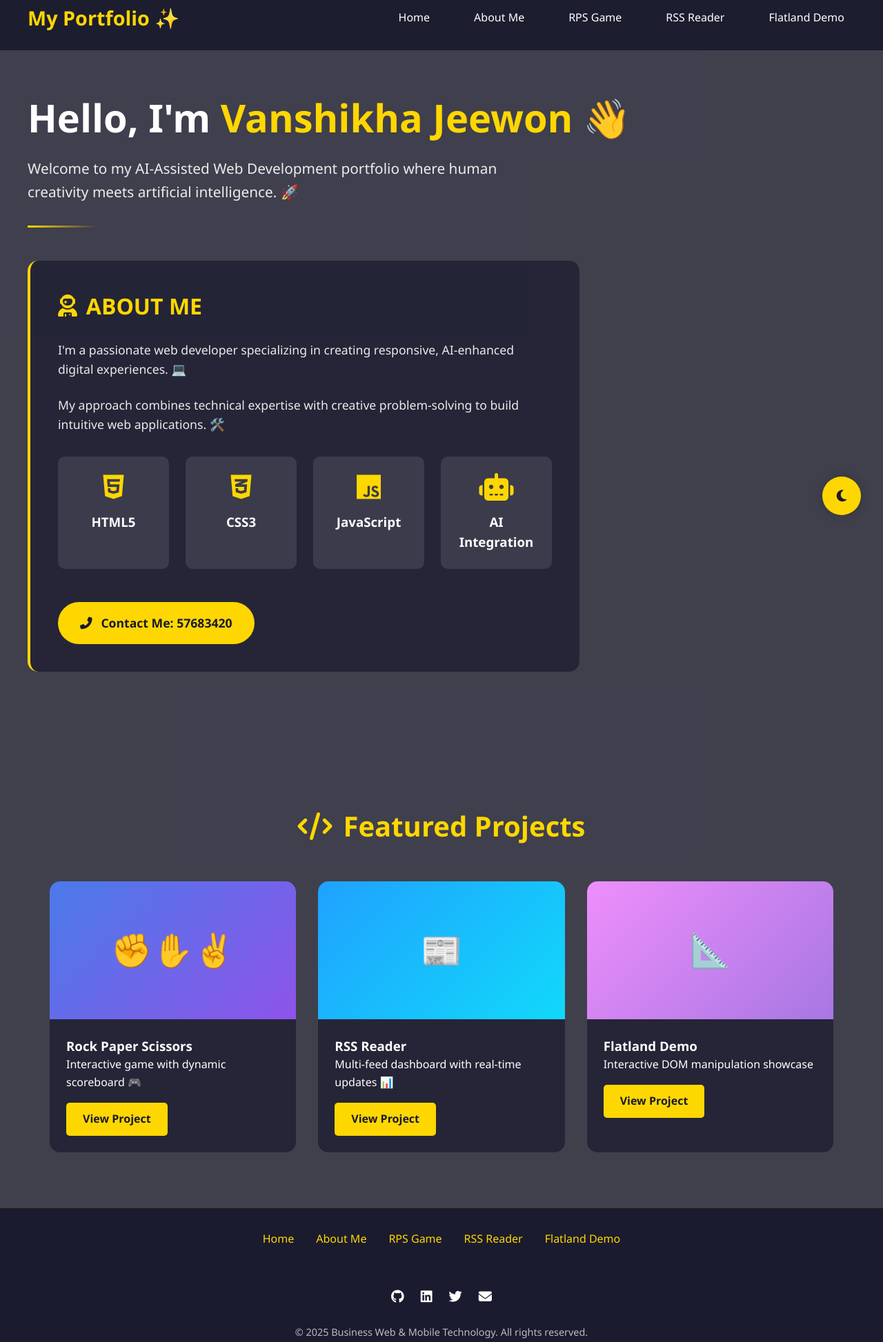
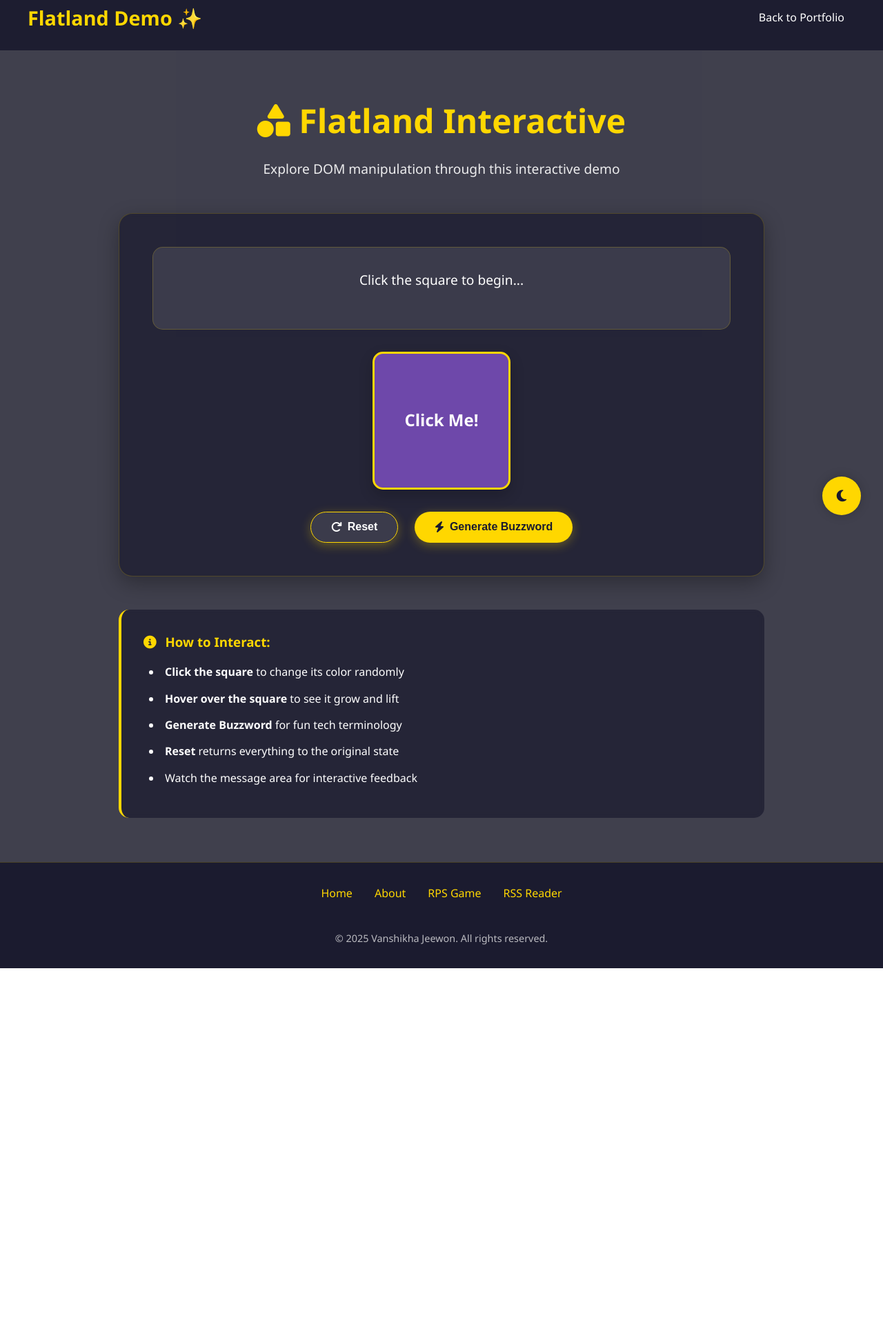
Before and after one commit to Vanshikha02/Business-web-and-mobile-technology-, a plain HTML site: page index.html in a window 1280 px wide. Shown: the part 21-1967 px from the top of the page at 69% size. After the commit the page ends 1425 px from the top, so only its background shows below. Drawn offline with Linux system fonts and the light colour scheme.

Commit message:
UPDATING ON FLATLAND

```diff
--- a/index.html
+++ b/index.html
@@ -3,11 +3,11 @@
 <head>
     <meta charset="UTF-8">
     <meta name="viewport" content="width=device-width, initial-scale=1.0">
-    <title>My Portfolio | AI-Enhanced Web Developer</title>
+    <title>Flatland Demo | Interactive DOM Manipulation</title>
     <link rel="stylesheet" href="https://cdnjs.cloudflare.com/ajax/libs/font-awesome/6.4.0/css/all.min.css">
     <style>
         :root {
-            /* Light Theme (default) */
+            /* Consistent with your portfolio theme */
             --primary: #6e48aa;
             --secondary: #9d50bb;
             --accent: #ffd700;
@@ -19,40 +19,16 @@
             --overlay: rgba(30, 30, 46, 0.85);
             --border-color: rgba(255, 215, 0, 0.2);
 
-            /* Dark Theme */
-            --primary-dark: #8e6cce;
-            --secondary-dark: #b070d0;
-            --accent-dark: #ffdf80;
-            --text-primary-dark: #f8f9fa;
-            --text-secondary-dark: #d0d0d0;
-            --bg-primary-dark: #0d0d1a;
-            --bg-secondary-dark: #1a1a3a;
-            --card-bg-dark: rgba(37, 37, 71, 0.8);
-            --overlay-dark: rgba(13, 13, 26, 0.9);
-
             /* Animation & Layout */
             scroll-behavior: smooth;
             --transition-speed: 0.3s;
-        }
-
-        /* Dark Mode Variables */
-        [data-theme="dark"] {
-            --primary: var(--primary-dark);
-            --secondary: var(--secondary-dark);
-            --accent: var(--accent-dark);
-            --text-primary: var(--text-primary-dark);
-            --text-secondary: var(--text-secondary-dark);
-            --bg-primary: var(--bg-primary-dark);
-            --bg-secondary: var(--bg-secondary-dark);
-            --card-bg: var(--card-bg-dark);
-            --overlay: var(--overlay-dark);
         }
 
         * {
             margin: 0;
             padding: 0;
             box-sizing: border-box;
-            transition: background-color var(--transition-speed), color var(--transition-speed);
+            transition: all var(--transition-speed);
         }
 
         body {
@@ -76,7 +52,7 @@
             z-index: -1;
         }
 
-        /* Navigation */
+        /* Navigation - Consistent with your portfolio */
         nav {
             background: rgba(26, 26, 46, 0.9);
             padding: 1.5rem 2rem;
@@ -121,183 +97,158 @@
             background: rgba(255, 215, 0, 0.1);
         }
 
-        /* Hero Section */
-        .hero {
-            min-height: 90vh;
-            display: flex;
-            align-items: center;
-            padding: 4rem 2rem;
+        /* Main Content */
+        .container {
+            max-width: 1000px;
+            margin: 2rem auto;
+            padding: 2rem;
         }
 
-        .hero-content {
-            max-width: 1200px;
-            margin: 0 auto;
-            width: 100%;
+        .demo-header {
+            text-align: center;
+            margin-bottom: 3rem;
         }
 
-        .hero-text h1 {
-            font-size: 3.5rem;
-            margin-bottom: 1.5rem;
-            line-height: 1.2;
+        .demo-header h1 {
+            font-size: 3rem;
+            color: var(--accent);
+            margin-bottom: 1rem;
         }
 
-        .hero-text h1 span {
-            color: var(--accent);
-            display: inline-block;
-        }
-
-        .hero-text p {
-            font-size: 1.3rem;
-            margin-bottom: 2rem;
+        .demo-header p {
+            font-size: 1.2rem;
             max-width: 700px;
+            margin: 0 auto;
             opacity: 0.9;
         }
 
-        .divider {
-            height: 3px;
-            background: linear-gradient(90deg, var(--accent), rgba(255,215,0,0));
-            margin: 2rem 0;
-            width: 100px;
+        /* Demo Area */
+        .demo-area {
+            background: var(--card-bg);
+            padding: 3rem;
+            border-radius: 20px;
+            backdrop-filter: blur(5px);
+            border: 1px solid var(--border-color);
+            box-shadow: 0 10px 30px rgba(0, 0, 0, 0.3);
+            margin-bottom: 3rem;
         }
 
-        /* About Section */
-        .about {
-            background: var(--card-bg);
-            padding: 2.5rem;
+        #words {
+            min-height: 120px;
+            padding: 2rem;
+            background: rgba(255, 255, 255, 0.1);
             border-radius: 15px;
-            max-width: 800px;
-            margin: 3rem 0;
-            backdrop-filter: blur(5px);
-            border-left: 4px solid var(--accent);
+            margin-bottom: 2rem;
+            text-align: center;
+            font-size: 1.2rem;
+            border: 1px solid var(--border-color);
         }
 
-        .about h2 {
+        #buzzword {
+            font-size: 2rem;
             color: var(--accent);
-            margin-bottom: 1.5rem;
-            font-size: 2rem;
+            font-weight: bold;
+            margin-top: 1rem;
+            text-transform: uppercase;
+            letter-spacing: 2px;
+            animation: pulse 2s infinite;
+        }
+
+        @keyframes pulse {
+            0% { transform: scale(1); }
+            50% { transform: scale(1.05); }
+            100% { transform: scale(1); }
+        }
+
+        #square {
+            width: 200px;
+            height: 200px;
+            background-color: var(--primary);
+            border-radius: 15px;
+            margin: 0 auto;
+            cursor: pointer;
+            display: flex;
+            align-items: center;
+            justify-content: center;
+            font-size: 1.5rem;
+            font-weight: bold;
+            transition: all 0.3s ease;
+            box-shadow: 0 8px 20px rgba(0, 0, 0, 0.2);
+            border: 3px solid var(--accent);
+        }
+
+        #square:hover {
+            transform: translateY(-5px) scale(1.05);
+            box-shadow: 0 12px 25px rgba(0, 0, 0, 0.3);
+        }
+
+        /* Controls */
+        .controls {
+            display: flex;
+            justify-content: center;
+            gap: 1.5rem;
+            margin-top: 2rem;
+            flex-wrap: wrap;
+        }
+
+        .btn {
+            padding: 0.8rem 1.8rem;
+            border: none;
+            border-radius: 50px;
+            background: var(--accent);
+            color: var(--bg-primary);
+            font-weight: 600;
+            cursor: pointer;
+            font-size: 1rem;
+            display: flex;
+            align-items: center;
+            gap: 0.5rem;
+            box-shadow: 0 4px 15px rgba(255, 215, 0, 0.3);
+            transition: all var(--transition-speed);
+        }
+
+        .btn:hover {
+            transform: translateY(-3px);
+            box-shadow: 0 8px 20px rgba(255, 215, 0, 0.4);
+        }
+
+        .btn:active {
+            transform: translateY(0);
+        }
+
+        .btn-secondary {
+            background: rgba(255, 255, 255, 0.1);
+            color: var(--text-primary);
+            border: 1px solid var(--accent);
+        }
+
+        /* Instructions */
+        .instructions {
+            background: var(--card-bg);
+            padding: 2rem;
+            border-radius: 15px;
+            border-left: 4px solid var(--accent);
+            backdrop-filter: blur(5px);
+        }
+
+        .instructions h3 {
+            color: var(--accent);
+            margin-bottom: 1rem;
             display: flex;
             align-items: center;
             gap: 0.8rem;
         }
 
-        .about p {
-            margin-bottom: 1.5rem;
-            font-size: 1.1rem;
+        .instructions ul {
+            list-style-position: inside;
+            padding-left: 0.5rem;
         }
 
-        /* Skills Grid */
-        .skills-grid {
-            display: grid;
-            grid-template-columns: repeat(auto-fill, minmax(150px, 1fr));
-            gap: 1.5rem;
-            margin: 2rem 0;
+        .instructions li {
+            margin-bottom: 0.8rem;
         }
 
-        .skill-card {
-            background: rgba(255, 255, 255, 0.1);
-            padding: 1.5rem;
-            border-radius: 10px;
-            text-align: center;
-            transition: transform var(--transition-speed);
-        }
-
-        .skill-card:hover {
-            transform: translateY(-5px);
-            background: rgba(255, 215, 0, 0.15);
-        }
-
-        .skill-card i {
-            font-size: 2.5rem;
-            color: var(--accent);
-            margin-bottom: 1rem;
-        }
-
-        /* Contact Button */
-        .contact-btn {
-            display: inline-flex;
-            align-items: center;
-            gap: 0.8rem;
-            padding: 1rem 2rem;
-            background: var(--accent);
-            color: var(--bg-primary);
-            text-decoration: none;
-            border-radius: 50px;
-            font-weight: 600;
-            margin-top: 1rem;
-            transition: all var(--transition-speed);
-            font-size: 1.1rem;
-        }
-
-        .contact-btn:hover {
-            transform: translateY(-3px);
-            box-shadow: 0 10px 20px rgba(255, 215, 0, 0.3);
-        }
-
-        /* Projects Section */
-        .projects {
-            padding: 5rem 2rem;
-            max-width: 1200px;
-            margin: 0 auto;
-        }
-
-        .section-title {
-            color: var(--accent);
-            margin-bottom: 3rem;
-            font-size: 2.5rem;
-            text-align: center;
-            display: flex;
-            align-items: center;
-            justify-content: center;
-            gap: 1rem;
-        }
-
-        .projects-grid {
-            display: grid;
-            grid-template-columns: repeat(auto-fit, minmax(300px, 1fr));
-            gap: 2rem;
-        }
-
-        .project-card {
-            background: var(--card-bg);
-            border-radius: 15px;
-            overflow: hidden;
-            transition: all var(--transition-speed);
-            backdrop-filter: blur(5px);
-        }
-
-        .project-card:hover {
-            transform: translateY(-10px);
-            box-shadow: 0 15px 30px rgba(0,0,0,0.3);
-        }
-
-        .project-img {
-            height: 200px;
-            display: grid;
-            place-items: center;
-            font-size: 3rem;
-        }
-
-        .project-info {
-            padding: 1.5rem;
-        }
-
-        .project-link {
-            display: inline-block;
-            padding: 0.7rem 1.5rem;
-            background: var(--accent);
-            color: var(--bg-primary);
-            text-decoration: none;
-            border-radius: 5px;
-            margin-top: 1rem;
-            font-weight: 600;
-            transition: all var(--transition-speed);
-        }
-
-        .project-link:hover {
-            background: white;
-        }
-
-        /* Footer Section */
+        /* Footer - Consistent with your portfolio */
         footer {
             background: rgba(26, 26, 46, 0.95);
             padding: 2rem;
@@ -336,24 +287,6 @@
             font-size: 0.9rem;
         }
 
-        .social-links {
-            display: flex;
-            justify-content: center;
-            gap: 1.5rem;
-            margin-top: 1rem;
-        }
-
-        .social-links a {
-            color: white;
-            font-size: 1.2rem;
-            transition: all var(--transition-speed);
-        }
-
-        .social-links a:hover {
-            color: var(--accent);
-            transform: translateY(-3px);
-        }
-
         /* Dark Mode Toggle */
         .theme-toggle {
             position: fixed;
@@ -375,24 +308,31 @@
 
         /* Responsive Design */
         @media (max-width: 768px) {
-            .hero-text h1 {
-                font-size: 2.5rem;
+            .container {
+                padding: 1.5rem;
             }
-            .nav-links {
-                gap: 1rem;
+
+            .demo-header h1 {
+                font-size: 2.2rem;
             }
-            .skills-grid {
-                grid-template-columns: repeat(auto-fill, minmax(120px, 1fr));
+
+            .demo-area {
+                padding: 2rem 1.5rem;
             }
-            .footer-links {
+
+            #square {
+                width: 150px;
+                height: 150px;
+            }
+
+            .controls {
                 flex-direction: column;
-                gap: 1rem;
+                align-items: center;
             }
-            .theme-toggle {
-                bottom: 1rem;
-                right: 1rem;
-                width: 3rem;
-                height: 3rem;
+
+            .btn {
+                width: 100%;
+                justify-content: center;
             }
         }
     </style>
@@ -401,112 +341,60 @@
     <!-- Navigation -->
     <nav>
         <div class="nav-container">
-            <a href="index.html" class="logo">My Portfolio ✨</a>
+            <a href="index.html" class="logo">Flatland Demo ✨</a>
             <ul class="nav-links">
-                <li><a href="index.html">Home</a></li>
-                <li><a href="#about">About Me</a></li>
-                <li><a href="rps-game.html">RPS Game</a></li>
-                <li><a href="rss-reader.html">RSS Reader</a></li>
-                <li><a href="flatland.html">Flatland Demo</a></li>
+                <li><a href="index.html">Back to Portfolio</a></li>
             </ul>
         </div>
     </nav>
 
-    <!-- Hero Section -->
-    <section class="hero">
-        <div class="hero-content">
-            <div class="hero-text">
-                <h1>Hello, I'm <span>Vanshikha Jeewon</span> 👋</h1>
-                <p>Welcome to my AI-Assisted Web Development portfolio where human creativity meets artificial intelligence. 🚀</p>
+    <!-- Main Content -->
+    <div class="container">
+        <div class="demo-header">
+            <h1><i class="fas fa-shapes"></i> Flatland Interactive</h1>
+            <p>Explore DOM manipulation through this interactive demo</p>
+        </div>
 
-                <div class="divider"></div>
+        <div class="demo-area">
+            <div id="words">
+                <p>Click the square to begin...</p>
+                <div id="buzzword"></div>
+            </div>
 
-                <div class="about" id="about">
-                    <h2><i class="fas fa-user-astronaut"></i> ABOUT ME</h2>
-                    <p>I'm a passionate web developer specializing in creating responsive, AI-enhanced digital experiences. 💻</p>
-                    <p>My approach combines technical expertise with creative problem-solving to build intuitive web applications. 🛠️</p>
+            <div id="square">Click Me!</div>
 
-                    <div class="skills-grid">
-                        <div class="skill-card">
-                            <i class="fab fa-html5"></i>
-                            <h3>HTML5</h3>
-                        </div>
-                        <div class="skill-card">
-                            <i class="fab fa-css3-alt"></i>
-                            <h3>CSS3</h3>
-                        </div>
-                        <div class="skill-card">
-                            <i class="fab fa-js"></i>
-                            <h3>JavaScript</h3>
-                        </div>
-                        <div class="skill-card">
-                            <i class="fas fa-robot"></i>
-                            <h3>AI Integration</h3>
-                        </div>
-                    </div>
-
-                    <a href="tel:57683420" class="contact-btn">
-                        <i class="fas fa-phone-alt"></i> Contact Me: 57683420
-                    </a>
-                </div>
+            <div class="controls">
+                <button class="btn btn-secondary" id="resetBtn">
+                    <i class="fas fa-redo"></i> Reset
+                </button>
+                <button class="btn" id="buzzwordBtn">
+                    <i class="fas fa-bolt"></i> Generate Buzzword
+                </button>
             </div>
         </div>
-    </section>
 
-    <!-- Projects Section -->
-    <section class="projects">
-        <h2 class="section-title"><i class="fas fa-code"></i> Featured Projects</h2>
-        <div class="projects-grid">
-            <div class="project-card">
-                <div class="project-img" style="background: linear-gradient(135deg, #4a7aea, #8E54E9);">
-                    ✊✋✌️
-                </div>
-                <div class="project-info">
-                    <h3>Rock Paper Scissors</h3>
-                    <p>Interactive game with dynamic scoreboard 🎮</p>
-                    <a href="rps-game.html" class="project-link">View Project</a>
-                </div>
-            </div>
-            <div class="project-card">
-                <div class="project-img" style="background: linear-gradient(135deg, #1FA2FF, #12D8FA);">
-                    📰
-                </div>
-                <div class="project-info">
-                    <h3>RSS Reader</h3>
-                    <p>Multi-feed dashboard with real-time updates 📊</p>
-                    <a href="rss-reader.html" class="project-link">View Project</a>
-                </div>
-            </div>
-            <div class="project-card">
-                <div class="project-img" style="background: linear-gradient(135deg, #ee8efb, #a777e3);">
-                    📐
-                </div>
-                <div class="project-info">
-                    <h3>Flatland Demo</h3>
-                    <p>Interactive DOM manipulation showcase</p>
-                    <a href="flatland.html" class="project-link">View Project</a>
-                </div>
-            </div>
+        <div class="instructions">
+            <h3><i class="fas fa-info-circle"></i> How to Interact:</h3>
+            <ul>
+                <li><strong>Click the square</strong> to change its color randomly</li>
+                <li><strong>Hover over the square</strong> to see it grow and lift</li>
+                <li><strong>Generate Buzzword</strong> for fun tech terminology</li>
+                <li><strong>Reset</strong> returns everything to the original state</li>
+                <li>Watch the message area for interactive feedback</li>
+            </ul>
         </div>
-    </section>
+    </div>
 
-    <!-- Footer Section -->
+    <!-- Footer -->
     <footer>
         <div class="footer-content">
             <div class="footer-links">
                 <a href="index.html">Home</a>
-                <a href="#about">About Me</a>
+                <a href="index.html#about">About</a>
                 <a href="rps-game.html">RPS Game</a>
                 <a href="rss-reader.html">RSS Reader</a>
-                <a href="flatland.html">Flatland Demo</a>
             </div>
-            <div class="social-links">
-                <a href="#"><i class="fab fa-github"></i></a>
-                <a href="#"><i class="fab fa-linkedin"></i></a>
-                <a href="#"><i class="fab fa-twitter"></i></a>
-                <a href="#"><i class="fas fa-envelope"></i></a>
-            </div>
-            <p class="copyright">&copy; 2025 Business Web & Mobile Technology. All rights reserved.</p>
+            <p class="copyright">&copy; 2025 Vanshikha Jeewon. All rights reserved.</p>
         </div>
     </footer>
 
@@ -516,7 +404,93 @@
     </button>
 
     <script>
-        // Dark Mode Functionality
+        // DOM Elements
+        const square = document.getElementById('square');
+        const words = document.getElementById('words');
+        const buzzwordElement = document.getElementById('buzzword');
+        const resetBtn = document.getElementById('resetBtn');
+        const buzzwordBtn = document.getElementById('buzzwordBtn');
+
+        // Buzzwords array - tech themed
+        const buzzwords = [
+            "SYNERGY", "CLOUD-NATIVE", "BLOCKCHAIN",
+            "AI-DRIVEN", "IOT", "BIG DATA",
+            "MACHINE LEARNING", "DEVOPS", "MICROSERVICES",
+            "QUANTUM", "METAVERSE", "WEB3",
+            "CRYPTO", "AR/VR", "NEURAL NETWORKS",
+            "DEEP LEARNING", "EDGE COMPUTING", "5G",
+            "CYBERSECURITY", "DATA SCIENCE"
+        ];
+
+        // Color options - matching your theme
+        const colors = [
+            '#6e48aa', '#9d50bb', '#4776E6',
+            '#1FA2FF', '#12D8FA', '#A6FFCB',
+            '#ffd700', '#ee8efb', '#a777e3'
+        ];
+
+        // Initial setup
+        let clickCount = 0;
+
+        // Event Listeners
+        square.addEventListener('click', function() {
+            const randomColor = colors[Math.floor(Math.random() * colors.length)];
+            this.style.backgroundColor = randomColor;
+            this.style.transform = 'scale(0.95)';
+            setTimeout(() => {
+                this.style.transform = 'scale(1)';
+            }, 200);
+
+            clickCount++;
+            if (clickCount === 1) {
+                words.querySelector('p').textContent = "Great! Now try hovering over me!";
+            } else if (clickCount === 3) {
+                words.querySelector('p').textContent = "You're getting the hang of this!";
+            } else if (clickCount === 5) {
+                words.querySelector('p').textContent = "DOM master in the making!";
+            }
+        });
+
+        square.addEventListener('mouseover', function() {
+            this.style.transform = 'scale(1.1) rotate(5deg)';
+            this.style.boxShadow = '0 15px 30px rgba(0, 0, 0, 0.4)';
+        });
+
+        square.addEventListener('mouseout', function() {
+            this.style.transform = 'scale(1) rotate(0)';
+            this.style.boxShadow = '0 8px 20px rgba(0, 0, 0, 0.2)';
+        });
+
+        buzzwordBtn.addEventListener('click', function() {
+            const randomBuzzword = buzzwords[Math.floor(Math.random() * buzzwords.length)];
+            buzzwordElement.textContent = randomBuzzword;
+
+            // Add animation
+            buzzwordElement.style.animation = 'none';
+            void buzzwordElement.offsetWidth; // Trigger reflow
+            buzzwordElement.style.animation = 'pulse 2s infinite';
+
+            this.innerHTML = `<i class="fas fa-bolt"></i> Another Buzzword`;
+            words.querySelector('p').textContent = "Tech buzzword generated!";
+        });
+
+        resetBtn.addEventListener('click', function() {
+            square.style.backgroundColor = var(--primary);
+            square.style.transform = 'scale(1)';
+            words.querySelector('p').textContent = "Click the square to begin...";
+            buzzwordElement.textContent = '';
+            clickCount = 0;
+            buzzwordBtn.innerHTML = `<i class="fas fa-bolt"></i> Generate Buzzword`;
+        });
+
+        // Initial greeting
+        window.addEventListener('load', function() {
+            setTimeout(() => {
+                words.querySelector('p').textContent = "Welcome to Flatland Interactive!";
+            }, 1000);
+        });
+
+        // Dark Mode Functionality (consistent with your portfolio)
         document.addEventListener('DOMContentLoaded', () => {
             const themeToggle = document.querySelector('.theme-toggle');
             const icon = themeToggle.querySelector('i');
```
